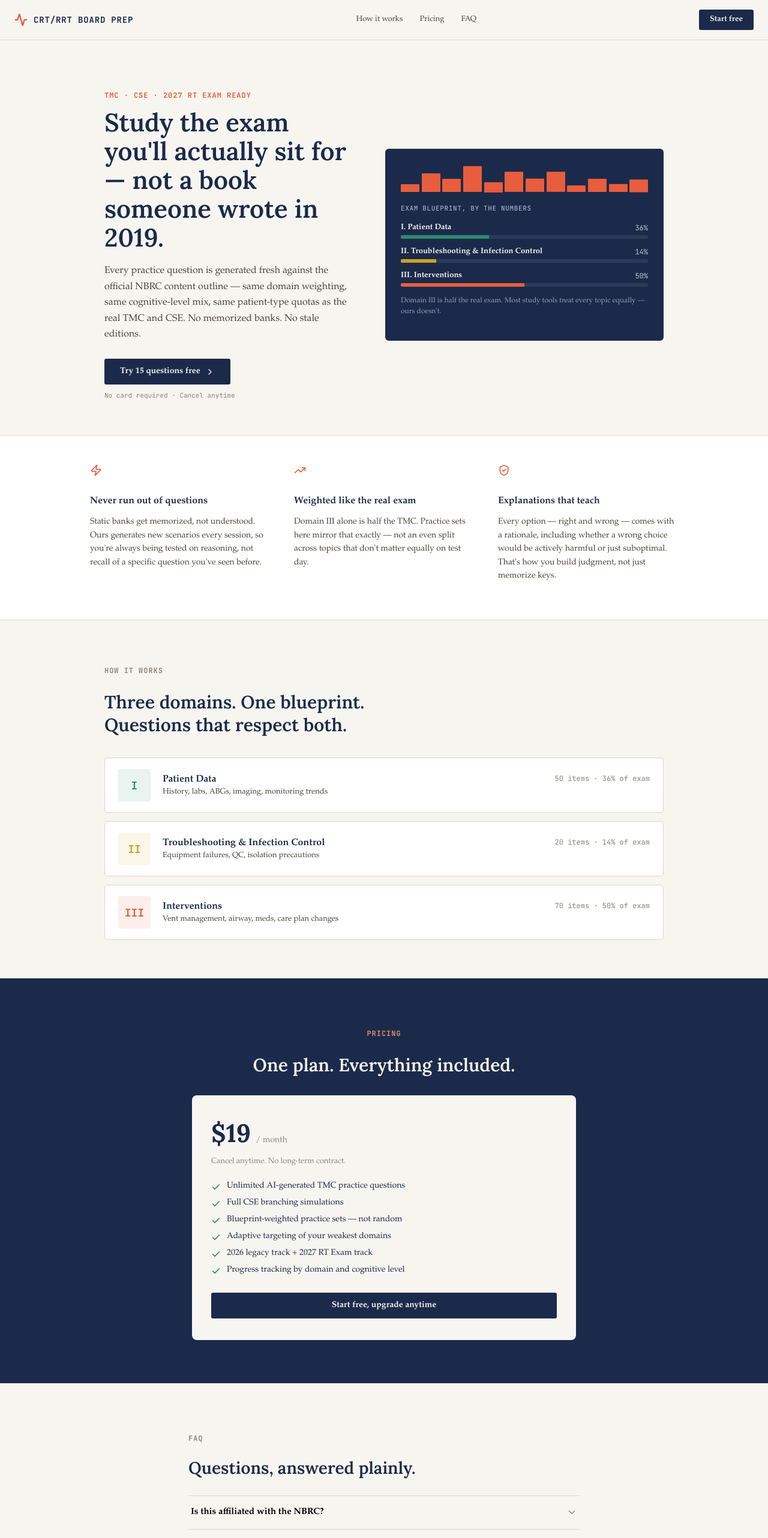
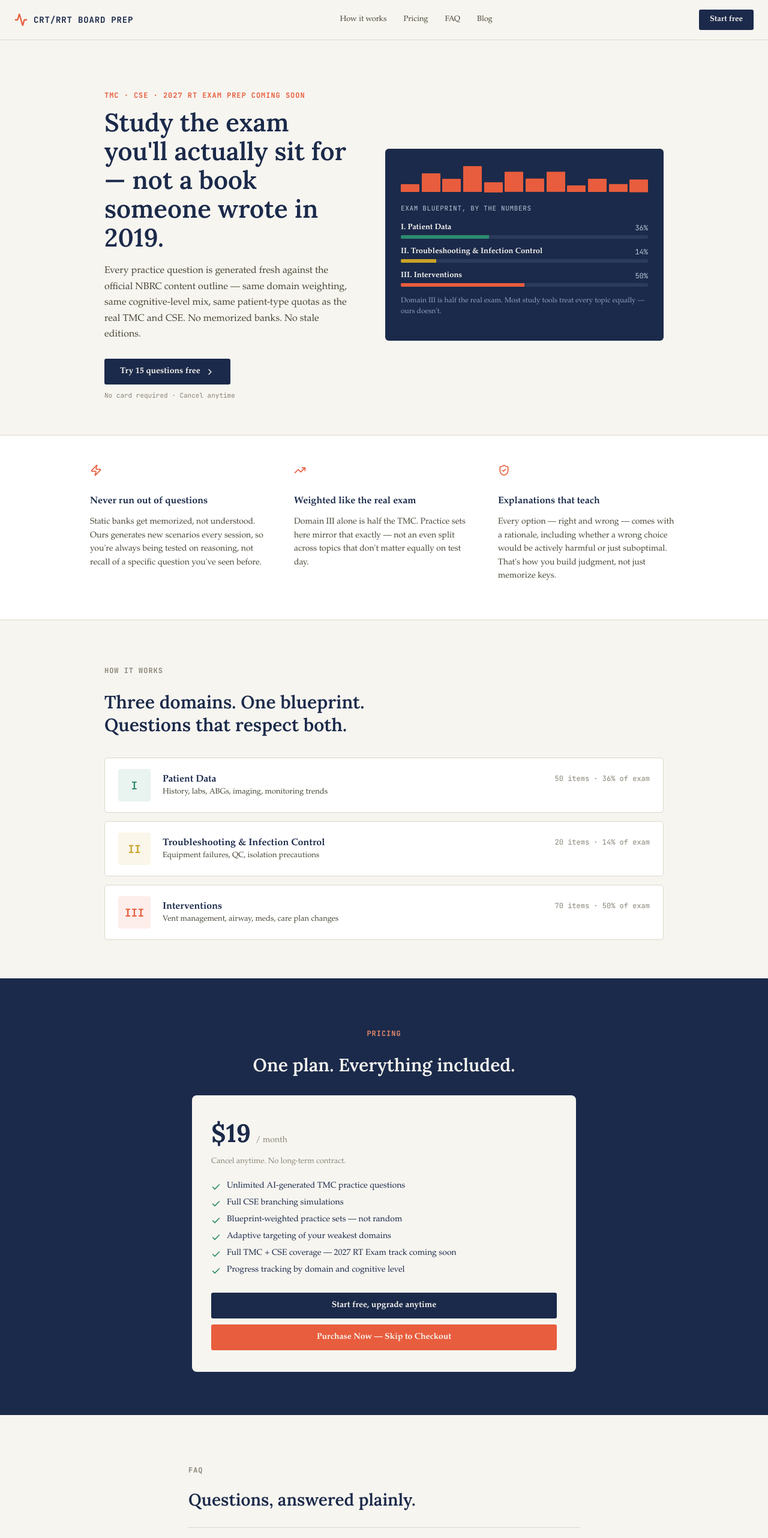
Before and after one commit to jrvinyard-design/crtrrtlanding, a React (Vite) app in the folder landing-site/: page / in a window 1280 px wide. Shown: the top 2564 px of the page at 60% size. Built offline with nearby package versions, Linux system fonts and the light colour scheme.

Commit message:
Update App.jsx

```diff
--- a/landing-site/src/App.jsx
+++ b/landing-site/src/App.jsx
@@ -10,7 +10,7 @@ const DOMAINS = [
 const FAQS = [
   { q: "Is this affiliated with the NBRC?", a: "No. CRT/RRT Board Prep is an independent study tool built from the publicly available NBRC Detailed Content Outline. All practice questions are original — modeled on the exam's structure and difficulty, never copied from real or retired NBRC items." },
   { q: "How is this different from a static question bank or study book?", a: "Books and static banks run out — you eventually memorize the answer, not the reasoning. Every question here is generated fresh, weighted to match the real domain and cognitive-level mix, so you keep getting new scenarios until the reasoning actually sticks." },
-  { q: "Does this cover the new 2027 RT Exam?", a: "Yes. The TMC/CSE track covers exams through December 2026; the RT Exam track is built for the combined format starting 2027. Pick your track when you sign up, or study both." },
+  { q: "Does this cover the new 2027 RT Exam?", a: "Not yet — we're actively building a dedicated 2027 RT Exam track. Right now CRT/RRT Board Prep covers the current TMC and CSE in full depth, which remains the exam most students are sitting for through 2026." },
   { q: "Can I cancel anytime?", a: "Yes — cancel from your account settings whenever you want. You'll keep full access through the end of your current billing period." },
   { q: "Is a free trial available?", a: "Yes. You get 15 free practice questions with full explanations, no card required, so you can see the question quality before subscribing." },
 ];
@@ -43,6 +43,7 @@ export default function Landing() {
           <a href="#blueprint" style={{ fontSize: 13, color: "#4A4536", textDecoration: "none" }}>How it works</a>
           <a href="#pricing" style={{ fontSize: 13, color: "#4A4536", textDecoration: "none" }}>Pricing</a>
           <a href="#faq" style={{ fontSize: 13, color: "#4A4536", textDecoration: "none" }}>FAQ</a>
+          <a href="/blog/" style={{ fontSize: 13, color: "#4A4536", textDecoration: "none" }}>Blog</a>
         </nav>
         <a href="https://crtrrtapp.netlify.app/" style={{ background: "#1B2A4A", color: "#F7F5F0", border: "none", borderRadius: 3, padding: "9px 18px", fontSize: 13, fontWeight: 600, cursor: "pointer", textDecoration: "none" }}>Start free</a>
       </header>
@@ -50,7 +51,7 @@ export default function Landing() {
       {/* Hero */}
       <section style={{ maxWidth: 980, margin: "0 auto", padding: "72px 24px 48px", display: "flex", gap: 56, alignItems: "center" }} className="stack-mobile">
         <div style={{ flex: 1, minWidth: 280 }}>
-          <p className="mono" style={{ fontSize: 12, letterSpacing: "0.08em", color: "#E85D3D", fontWeight: 700, marginBottom: 14 }}>TMC · CSE · 2027 RT EXAM READY</p>
+          <p className="mono" style={{ fontSize: 12, letterSpacing: "0.08em", color: "#E85D3D", fontWeight: 700, marginBottom: 14 }}>TMC · CSE · 2027 RT EXAM PREP COMING SOON</p>
           <h1 className="serif" style={{ fontSize: 42, fontWeight: 600, lineHeight: 1.14, margin: "0 0 18px" }}>
             Study the exam you'll actually sit for — not a book someone wrote in 2019.
           </h1>
@@ -150,7 +151,7 @@ export default function Landing() {
                 "Full CSE branching simulations",
                 "Blueprint-weighted practice sets — not random",
                 "Adaptive targeting of your weakest domains",
-                "2026 legacy track + 2027 RT Exam track",
+                "Full TMC + CSE coverage — 2027 RT Exam track coming soon",
                 "Progress tracking by domain and cognitive level",
               ].map((f, i) => (
                 <div key={i} style={{ display: "flex", gap: 10, alignItems: "flex-start" }}>
@@ -160,6 +161,7 @@ export default function Landing() {
               ))}
             </div>
             <a href="https://crtrrtapp.netlify.app/" style={{ width: "100%", background: "#1B2A4A", color: "#F7F5F0", border: "none", borderRadius: 3, padding: "13px 0", fontSize: 14, fontWeight: 700, cursor: "pointer", textDecoration: "none", display: "block", textAlign: "center", boxSizing: "border-box" }}>Start free, upgrade anytime</a>
+            <a href="https://crtrrtapp.netlify.app/?upgrade=1" style={{ width: "100%", background: "#E85D3D", color: "#F7F5F0", border: "none", borderRadius: 3, padding: "13px 0", fontSize: 14, fontWeight: 700, cursor: "pointer", textDecoration: "none", display: "block", textAlign: "center", boxSizing: "border-box", marginTop: 10 }}>Purchase Now — Skip to Checkout</a>
           </div>
         </div>
       </section>
```
